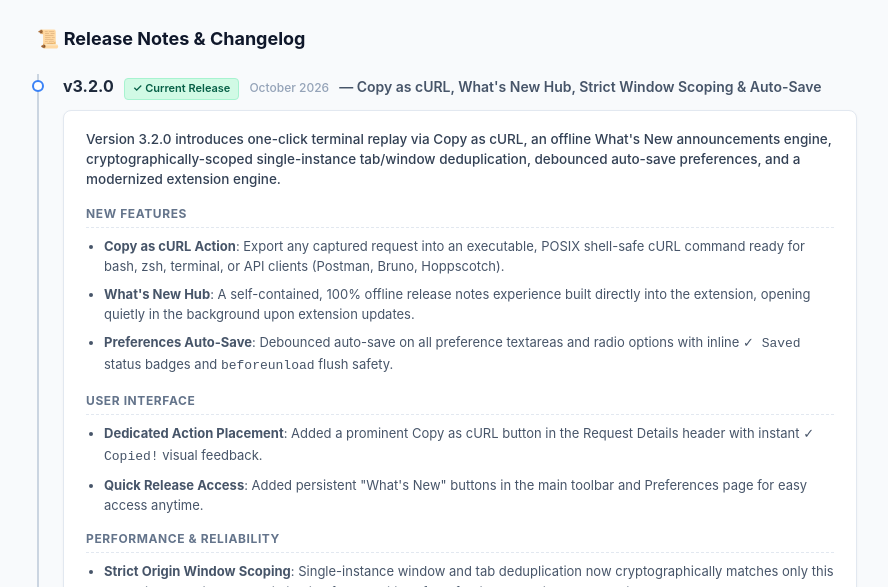
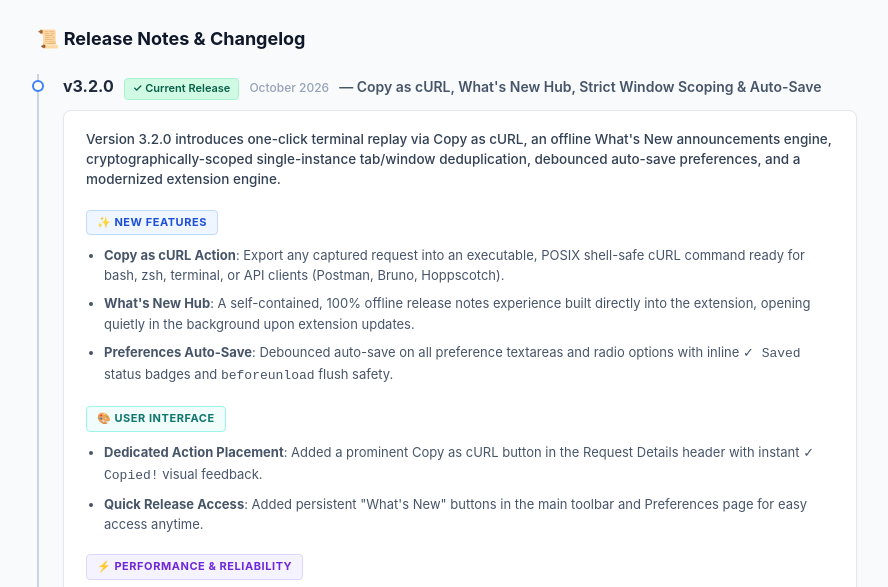
Before and after one commit to venukbh/http-tracker, a browser extension: page src/html/whats-new.html in a window 1280 px wide. Shown: the part 166-753 px from the top of the page, without its empty margins (193-1081 px from the left). Drawn offline with Linux system fonts and the light colour scheme.

Commit message:
style(whats-new): apply soft tinted category badges with matching icons and generous spacing

```diff
--- a/src/css/styles.css
+++ b/src/css/styles.css
@@ -1171,14 +1171,38 @@ body.wn_body {
 }
 
 .wn_timeline_section_title {
-  font-size: 12px;
+  display: inline-flex;
+  align-items: center;
+  gap: 6px;
+  font-size: 11px;
   font-weight: 700;
   text-transform: uppercase;
   letter-spacing: 0.05em;
-  color: #64748b;
-  margin: 14px 0 8px;
-  border-bottom: 1px dashed #e2e8f0;
-  padding-bottom: 4px;
+  padding: 3px 10px;
+  border-radius: 4px;
+  margin: 20px 0 10px;
+}
+
+.wn_timeline_section_title:first-of-type {
+  margin-top: 6px;
+}
+
+.wn_sec_features {
+  background-color: #eff6ff;
+  border: 1px solid #bfdbfe;
+  color: #1d4ed8;
+}
+
+.wn_sec_ui {
+  background-color: #f0fdfa;
+  border: 1px solid #99f6e4;
+  color: #0f766e;
+}
+
+.wn_sec_perf {
+  background-color: #f5f3ff;
+  border: 1px solid #ddd6fe;
+  color: #6d28d9;
 }
 
 .wn_timeline_card ul {
--- a/src/html/whats-new.html
+++ b/src/html/whats-new.html
@@ -52,20 +52,20 @@
             engine, cryptographically-scoped single-instance tab/window deduplication, debounced auto-save preferences, and a modernized extension engine.
           </p>
 
-          <div class="wn_timeline_section_title">New Features</div>
+          <div class="wn_timeline_section_title wn_sec_features">✨ New Features</div>
           <ul>
             <li><strong>Copy as cURL Action</strong>: Export any captured request into an executable, POSIX shell-safe cURL command ready for bash, zsh, terminal, or API clients (Postman, Bruno, Hoppscotch).</li>
             <li><strong>What's New Hub</strong>: A self-contained, 100% offline release notes experience built directly into the extension, opening quietly in the background upon extension updates.</li>
             <li><strong>Preferences Auto-Save</strong>: Debounced auto-save on all preference textareas and radio options with inline <code>✓ Saved</code> status badges and <code>beforeunload</code> flush safety.</li>
           </ul>
 
-          <div class="wn_timeline_section_title">User Interface</div>
+          <div class="wn_timeline_section_title wn_sec_ui">🎨 User Interface</div>
           <ul>
             <li><strong>Dedicated Action Placement</strong>: Added a prominent Copy as cURL button in the Request Details header with instant <code>✓ Copied!</code> visual feedback.</li>
             <li><strong>Quick Release Access</strong>: Added persistent "What's New" buttons in the main toolbar and Preferences page for easy access anytime.</li>
           </ul>
 
-          <div class="wn_timeline_section_title">Performance & Reliability</div>
+          <div class="wn_timeline_section_title wn_sec_perf">⚡ Performance & Reliability</div>
           <ul>
             <li><strong>Strict Origin Window Scoping</strong>: Single-instance window and tab deduplication now cryptographically matches only this extension's runtime URL, eliminating false positives from foreign extensions or matching web pages.</li>
             <li><strong>Pure Wire-Fidelity Redirect Resiliency</strong>: Robust redirect pipeline inspecting genuine on-the-wire HTTP traffic (including multi-hop server redirects and native HSTS upgrades) while eliminating false error highlights on completed flows.</li>
@@ -90,13 +90,13 @@
             A milestone release introducing interactive column filters, inline input clear buttons, accelerated UI rendering, and comprehensive automated quality verification.
           </p>
 
-          <div class="wn_timeline_section_title">New Features</div>
+          <div class="wn_timeline_section_title wn_sec_features">✨ New Features</div>
           <ul>
             <li><strong>Interactive Column Header Filters</strong>: Dedicated filter boxes directly inside table header cells to filter traffic by URL, Method, Status, or Cache in real time.</li>
             <li><strong>Expanded Header Overrides</strong>: Ability to override Origin, Referer, and Host headers during API testing and authentication debugging.</li>
           </ul>
 
-          <div class="wn_timeline_section_title">User Interface</div>
+          <div class="wn_timeline_section_title wn_sec_ui">🎨 User Interface</div>
           <ul>
             <li><strong>Inline Input Clear Buttons (✕)</strong>: Instant one-click clear buttons in all filter and rule inputs with <kbd>Escape</kbd> keyboard shortcut support.</li>
             <li><strong>Streamlined Rule Builder</strong>: Clean, compact header override interface saving horizontal workspace.</li>
@@ -104,7 +104,7 @@
             <li><strong>Clear Browser Stream Notices</strong>: User-friendly explanatory notices when browser network limitations prevent capturing streaming bodies.</li>
           </ul>
 
-          <div class="wn_timeline_section_title">Performance & Reliability</div>
+          <div class="wn_timeline_section_title wn_sec_perf">⚡ Performance & Reliability</div>
           <ul>
             <li><strong>High-Performance Modular Engine</strong>: Core processing decoupled into dedicated subsystems for faster stream updates and lower memory footprint.</li>
             <li><strong>Accelerated Stream Rendering</strong>: Modernized rendering engine eliminating interface lag and layout freezing when inspecting busy web apps.</li>
@@ -129,14 +129,14 @@
             A compliance and usability release enhancing screen-reader accessibility, keyboard navigation, and store metadata.
           </p>
 
-          <div class="wn_timeline_section_title">User Interface</div>
+          <div class="wn_timeline_section_title wn_sec_ui">🎨 User Interface</div>
           <ul>
             <li><strong>Screen-Reader Accessibility</strong>: Full WCAG compliance with semantic landmark regions and accessible labels across all controls.</li>
             <li><strong>Natural Keyboard Navigation</strong>: Intuitive arrow key navigation (<kbd>↑</kbd>/<kbd>↓</kbd>) through captured requests with high-visibility focus indicator.</li>
             <li><strong>Accessible Form Controls</strong>: Explicit labels and descriptions for all search inputs, toggles, and action buttons.</li>
           </ul>
 
-          <div class="wn_timeline_section_title">Performance & Reliability</div>
+          <div class="wn_timeline_section_title wn_sec_perf">⚡ Performance & Reliability</div>
           <ul>
             <li><strong>Store Metadata Alignment</strong>: Updated listing descriptions and privacy disclosures for browser stores.</li>
           </ul>
@@ -155,13 +155,13 @@
             Architectural upgrade transitioning HTTP-TRACKER to Manifest V3, ensuring longevity, lightweight background execution, and high-speed rule matching.
           </p>
 
-          <div class="wn_timeline_section_title">New Features</div>
+          <div class="wn_timeline_section_title wn_sec_features">✨ New Features</div>
           <ul>
             <li><strong>Manifest V3 Modernization</strong>: Upgraded for modern browser standards with lightweight, battery-friendly background event processing.</li>
             <li><strong>High-Speed Interceptor Engine</strong>: Client-side URL blocking and dynamic header injection with zero latency overhead.</li>
           </ul>
 
-          <div class="wn_timeline_section_title">Performance & Reliability</div>
+          <div class="wn_timeline_section_title wn_sec_perf">⚡ Performance & Reliability</div>
           <ul>
             <li><strong>Automatic Rule Cleanup</strong>: Active blocking and header modification rules automatically clean up when the tracker window closes.</li>
             <li><strong>Code Quality Audit</strong>: Enforced rigorous code style standards for long-term reliability.</li>
@@ -181,18 +181,18 @@
             Added domain cookie management tools, persistent global filter storage, and options tab deduplication.
           </p>
 
-          <div class="wn_timeline_section_title">New Features</div>
+          <div class="wn_timeline_section_title wn_sec_features">✨ New Features</div>
           <ul>
             <li><strong>Delete All Cookies per Domain</strong>: One-click action button in the details panel to instantly remove all cookies matching the selected domain.</li>
             <li><strong>Persistent Global Preferences</strong>: Added a dedicated preferences tab to save permanent URL tracking, skipping, and masking rules across browser restarts.</li>
           </ul>
 
-          <div class="wn_timeline_section_title">User Interface</div>
+          <div class="wn_timeline_section_title wn_sec_ui">🎨 User Interface</div>
           <ul>
             <li><strong>Preferences Indicators</strong>: Informative badge indicators (<code>ⓘ</code>) on main inputs showing when active filters inherit rules from global storage.</li>
           </ul>
 
-          <div class="wn_timeline_section_title">Performance & Reliability</div>
+          <div class="wn_timeline_section_title wn_sec_perf">⚡ Performance & Reliability</div>
           <ul>
             <li><strong>Single-Instance Options</strong>: Automatically focuses any existing preferences tab instead of opening duplicate windows.</li>
           </ul>
```
